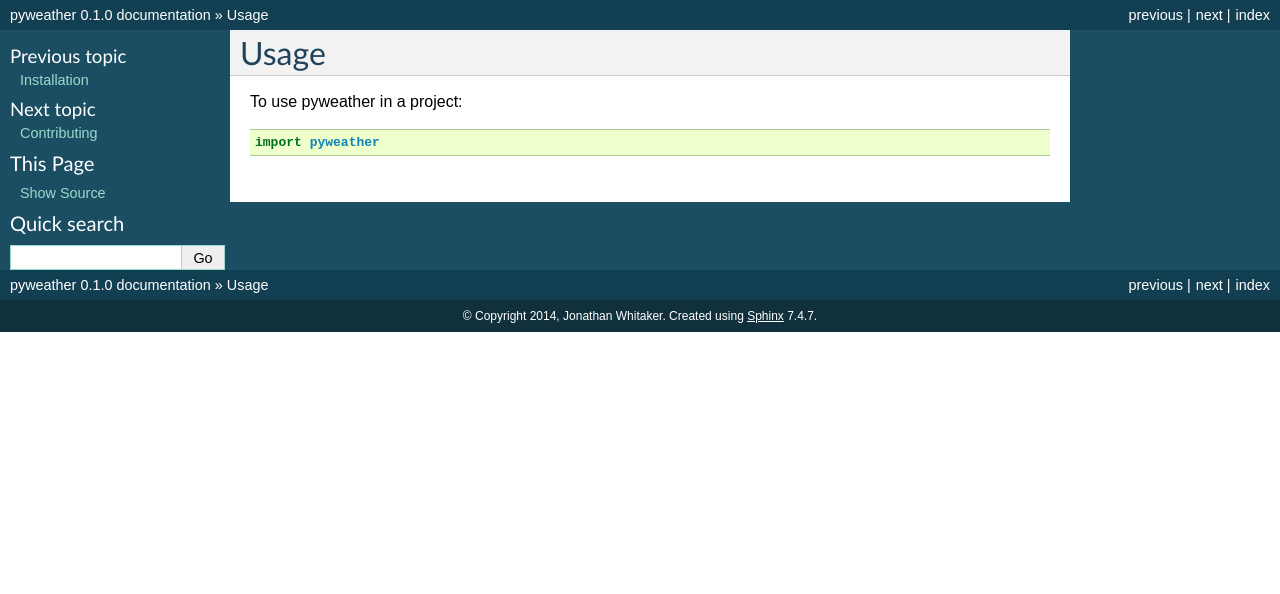
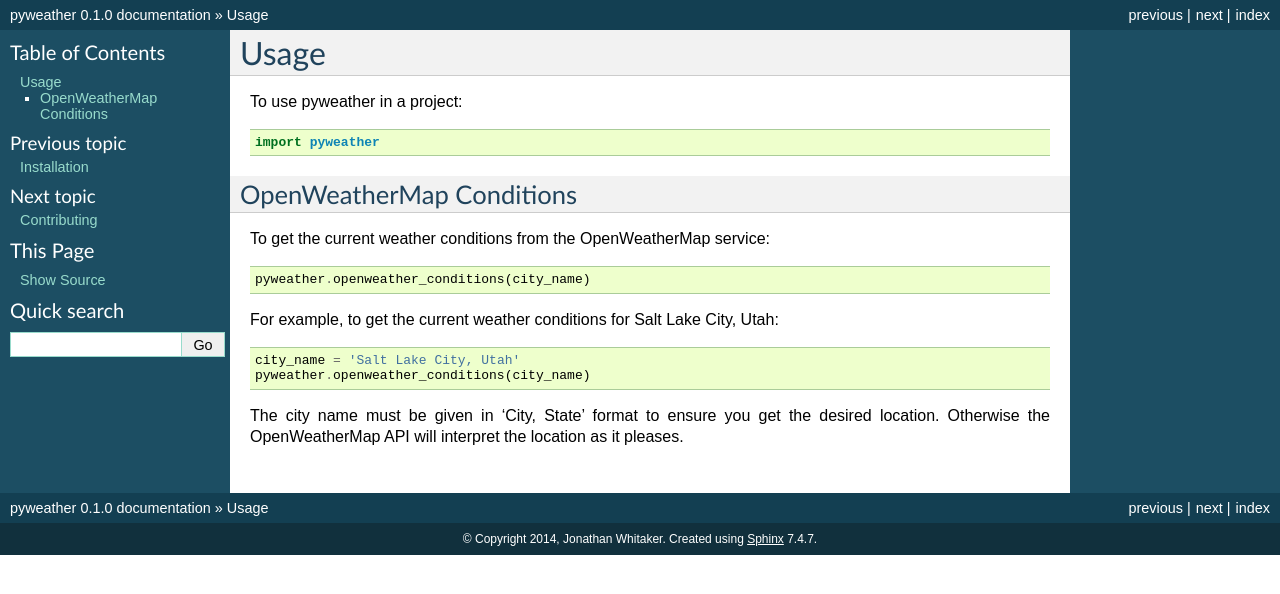
Before and after one commit to jon-whit/pyweather, a Sphinx documentation site: the page built from docs/usage.rst, in a window 1280 px wide. Shown: the top 594 px of the page. Built offline with Sphinx 7.4.7, drawn with Linux system fonts in a browser that asks for light colours.

Commit message:
Added tests for the OpenWeatherMap conditions function and added usage doc

```diff
--- a/docs/usage.rst
+++ b/docs/usage.rst
@@ -5,3 +5,20 @@ Usage
 To use pyweather in a project::
 
 	import pyweather
+
+
+-------------------------
+OpenWeatherMap Conditions
+-------------------------
+
+To get the current weather conditions from the OpenWeatherMap service::
+
+    pyweather.openweather_conditions(city_name)
+
+For example, to get the current weather conditions for Salt Lake City, Utah::
+
+    city_name = 'Salt Lake City, Utah'
+    pyweather.openweather_conditions(city_name)
+
+The city name must be given in 'City, State' format to ensure you get the desired location. Otherwise the OpenWeatherMap
+API will interpret the location as it pleases.
```
Also changed, not shown: 1 other file.
